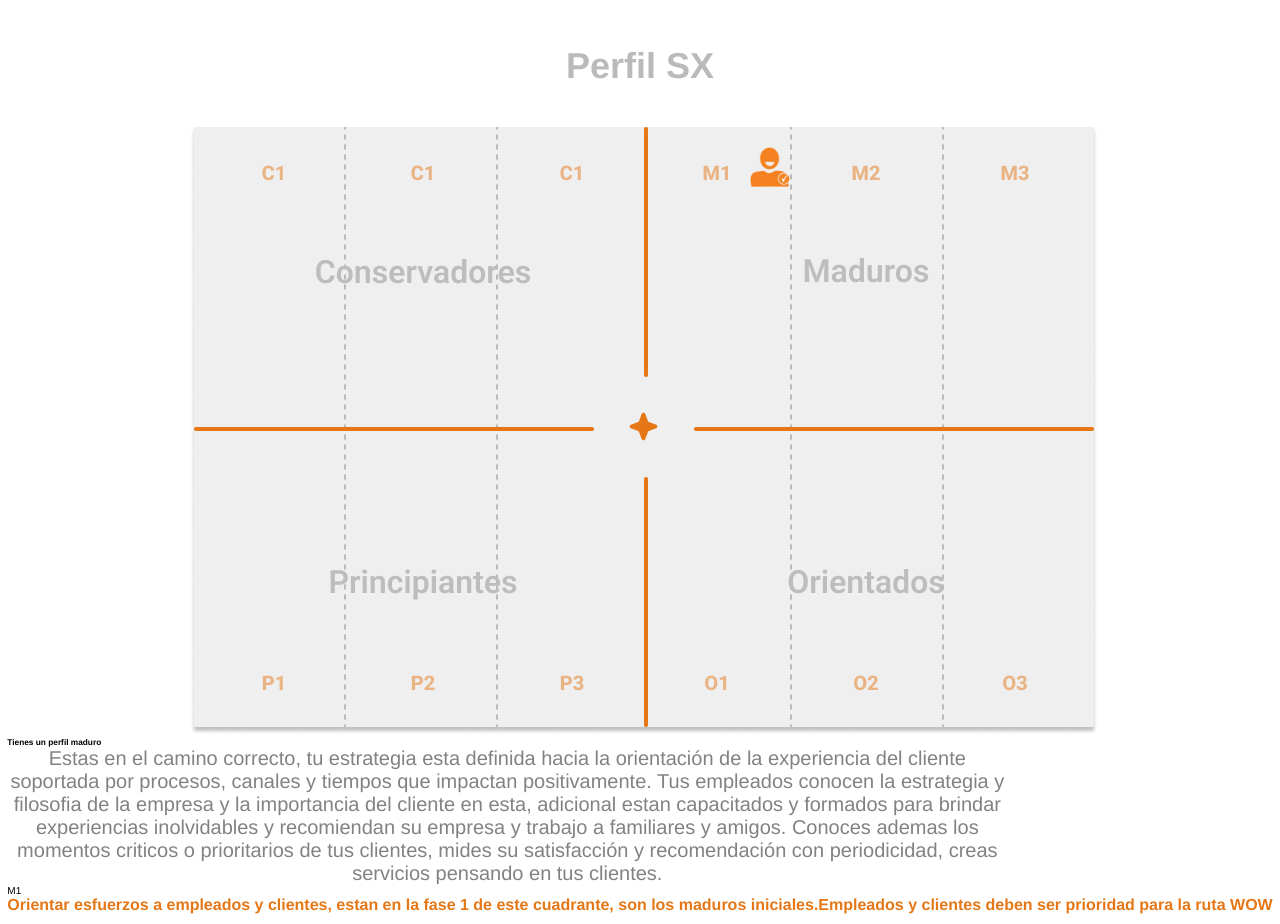
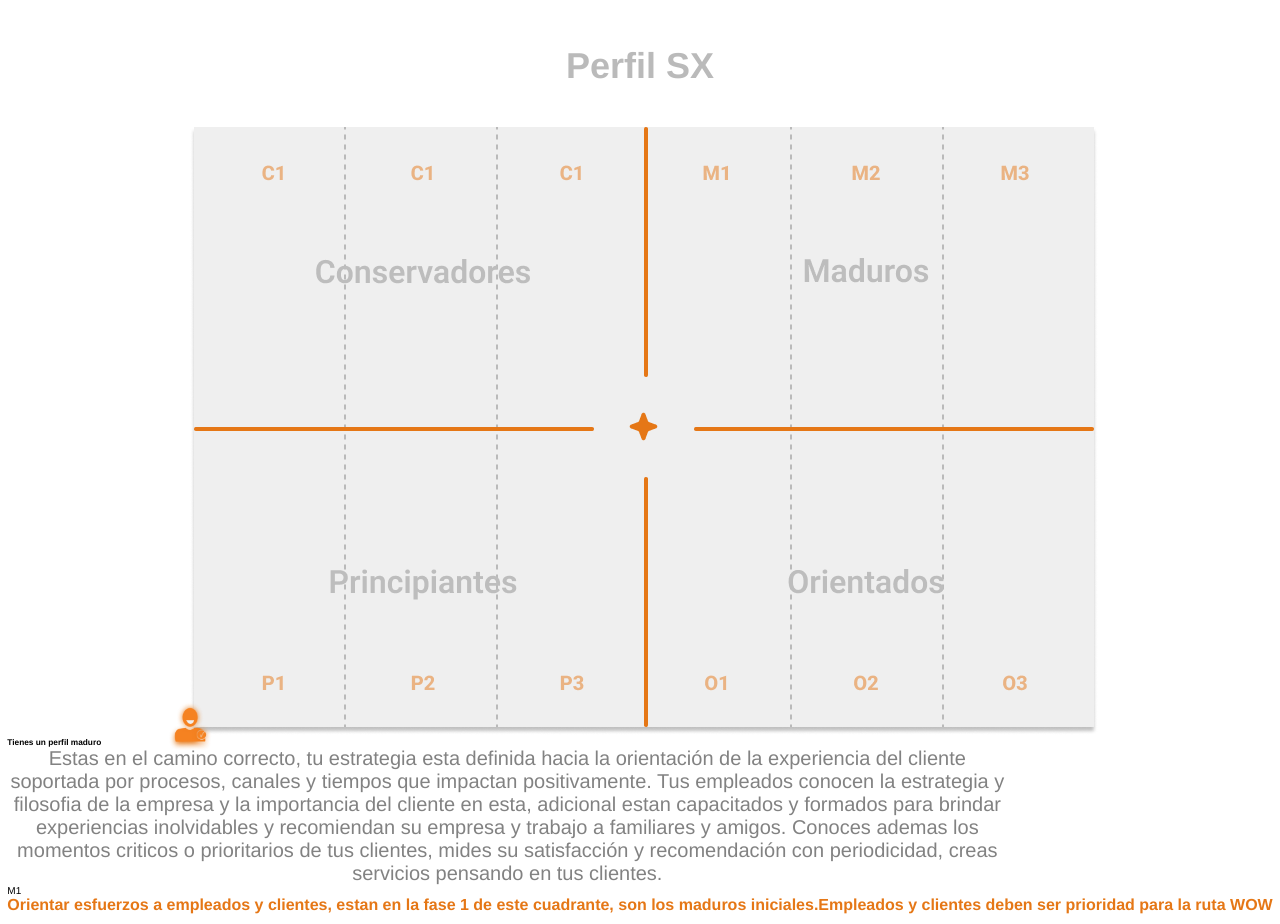
Before and after one commit to Hernan1ro/customer-solutions-website, a Next.js app: page /diagnostico in a window 1280 px wide. Shown: the part 1280-2204 px from the top of the page. Built offline with nearby package versions, Linux system fonts and the light colour scheme.

Commit message:
creating an slice to get the points for each category

```diff
--- a/Components/ChartSX.js
+++ b/Components/ChartSX.js
@@ -1,6 +1,28 @@
 import styles from "../styles/components/chartsx.module.css";
+import { useSelector } from "react-redux";
 
 export const ChartSX = () => {
+  const {
+    points: { strategy, process: process_, people, customers },
+  } = useSelector((state) => state.index360Slice);
+
+  const indicatorsArr = [strategy, process_, people, customers];
+
+  // ------------- calculatr points ------------- //
+
+  let softDimension;
+  let hardDimension;
+
+  softDimension = indicatorsArr[2] + indicatorsArr[3];
+  hardDimension = indicatorsArr[0] + indicatorsArr[1];
+
+  console.log(hardDimension, softDimension);
+
+  let xcoords = (softDimension / 180) * 100;
+  let ycoords = (hardDimension / 120) * 100;
+
+  console.log(xcoords, ycoords);
+
   return (
     <div className={styles.chart_container}>
       <img
@@ -8,7 +30,15 @@ export const ChartSX = () => {
         src="/assets/reports/chart.png"
         alt="chart"
       />
-      <img className={styles.logo} src="/assets/reports/logo.png" alt="logo" />
+      <img
+        className={styles.logo}
+        style={{
+          left: `calc(${xcoords}% - 2.25rem)`,
+          bottom: `calc(${ycoords}% - 2.3875rem)`,
+        }}
+        src="/assets/reports/logo.png"
+        alt="logo"
+      />
     </div>
   );
 };
--- a/containers/Report.js
+++ b/containers/Report.js
@@ -49,7 +49,9 @@ export const Report = ({
         })}
       </div>
       <h2>Perfil SX</h2>
-      <ChartSX />
+      <div className={styles.chart_component}>
+        <ChartSX indicators={indicators} />
+      </div>
       <div className={styles.sx_conclusion}>
         <h5>Tienes un perfil maduro</h5>
         <p>
@@ -78,7 +80,7 @@ export const Report = ({
       </div>
       <div className={styles.radarChart_container}>
         <div id="radar">
-          <RadarChart />
+          <RadarChart indicators={indicators} />
         </div>
         {/* <div id="bar">
           <BarChart />
--- a/store/slices/index360/index.js
+++ b/store/slices/index360/index.js
@@ -5,6 +5,7 @@ export const index360Slice = createSlice({
   initialState: {
     result: { index: 0, strategy: 0, process: 0, people: 0, customers: 0 },
     profile: "",
+    points: { index: 0, strategy: 0, process: 0, people: 0, customers: 0 },
   },
   reducers: {
     setResult: (state, action) => {
@@ -13,10 +14,14 @@ export const index360Slice = createSlice({
     setProfile: (state, action) => {
       state.profile = action.payload;
     },
+    setPoints: (state, action) => {
+      state.points = action.payload;
+    },
   },
 });
 
 export const { setResult } = index360Slice.actions;
 export const { setProfile } = index360Slice.actions;
+export const { setPoints } = index360Slice.actions;
 
 export default index360Slice.reducer;
--- a/styles/components/chartsx.module.css
+++ b/styles/components/chartsx.module.css
@@ -10,12 +10,11 @@
   bottom: 0;
   right: 0;
   left: 0;
+  z-index: 1;
 }
 
 .chart_container .logo {
-  width: 4rem;
-  height: 4rem;
+  width: 4.5rem;
   position: absolute;
-  top: 2rem;
-  right: 30rem;
+  z-index: 3;
 }
```
Also changed, not shown: pages/autoevaluacion360.js (+10 -1 lines), public/assets/reports/logo.png.
